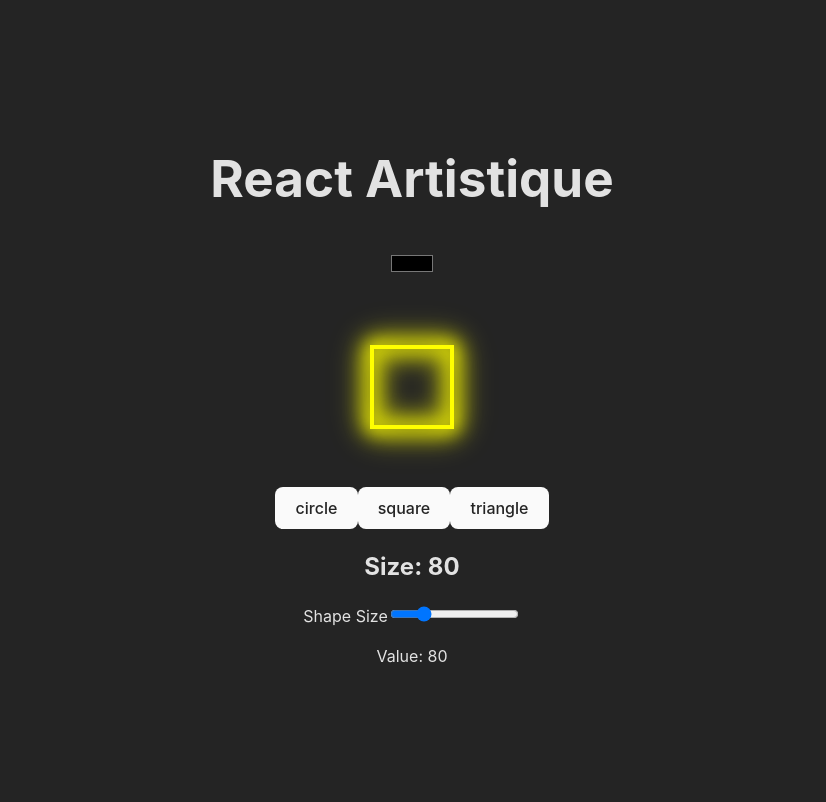
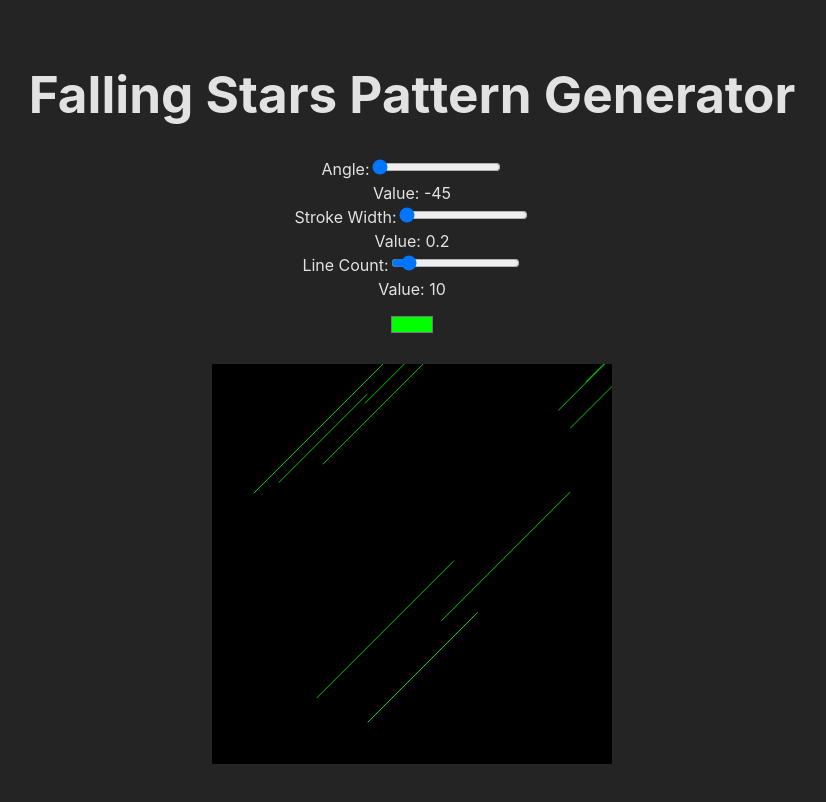
Before and after one commit to Marat200118/React-Artistique, a React (Vite) app: page / in a window 1280 px wide. Shown: the top 802 px of the page, without its empty margins (228-1054 px from the left). Built offline with nearby package versions, Linux system fonts and the light colour scheme.

Commit message:
changed the concept a bit

```diff
--- a/src/App.css
+++ b/src/App.css
@@ -45,9 +45,11 @@ svg {
   display: flex;
   align-items: center;
   justify-items: center;
-  width: 200px;
-  height: 200px;
+  width: 400px;
+  height: 400px;
   margin: 0 auto;
+  margin-top: 1rem;
+  margin-bottom: 3rem;
 }
 
 input {
--- a/src/App.jsx
+++ b/src/App.jsx
@@ -1,35 +1,50 @@
+// App.jsx
 import React, { useState } from 'react';
 import './App.css';
 import Slider from './components/Slider';
-import ShapeButton from './components/ShapeButton';
-import Svg from './components/Svg';
-import ColorPicker from './components/ColorPicker';
+import LinePatternGenerator from './components/LinePatternGenerator';
+import ColorPicker from './components/ColorPicker'; // Import the ColorPicker component
 
-function App() {
-  const [size, setSize] = useState(Math.floor(Math.random() * 100) + 1);
-  const [currentShape, setCurrentShape] = useState('square');
-  const [color, setColor] = useState('yellow');
+const App = () => {
+  const [strokeWidth, setStrokeWidth] = useState(0.2);
+  const [lineCount, setLineCount] = useState(10);
+  const [angle, setAngle] = useState(-45); // Default angle to match the fixedAngle in LinePatternGenerator
+  const [lineColor, setLineColor] = useState('#00FF00');
 
   return (
     <div className="App">
       <header className="App-header">
-        <h1>React Artistique</h1>
-        <ColorPicker color={color} onColorChange={setColor} />
-        <Svg currentShape={currentShape} size={size} color={color} />
-        <div>
-          <ShapeButton shapeName="circle" setCurrentShape={setCurrentShape} />
-          <ShapeButton shapeName="square" setCurrentShape={setCurrentShape} />
-          <ShapeButton shapeName="triangle" setCurrentShape={setCurrentShape} />
-        </div>
-        <h2>Size: {size}</h2>
+        <h1>Falling Stars Pattern Generator</h1>
         <Slider
-          min={50}
-          max={180}
-          label="Shape Size"
-          value={size}
-          onValueChange={(newValue) => {
-            setSize(parseInt(newValue));
-          }}
+          max={360}
+          min={0}
+          label="Angle"
+          value={angle}
+          onChange={setAngle}
+        />
+        <Slider
+          max={2}
+          min={0.1}
+          label="Stroke Width"
+          value={strokeWidth}
+          onChange={setStrokeWidth}
+        />
+        <Slider
+          max={100}
+          min={1}
+          label="Line Count"
+          value={lineCount}
+          onChange={setLineCount} // Update this to directly set the line count
+        />
+        <ColorPicker
+          color={lineColor}
+          onColorChange={setLineColor} // Update this to directly set the line color
+        />
+        <LinePatternGenerator
+          lineCount={lineCount}
+          strokeWidth={strokeWidth}
+          lineColor={lineColor}
+          angle={angle} // Pass the angle state to the LinePatternGenerator
         />
       </header>
     </div>
--- /dev/null
+++ b/src/components/LinePatternGenerator.jsx
@@ -0,0 +1,51 @@
+// LinePatternGenerator.jsx
+import React from 'react';
+import PropTypes from 'prop-types';
+
+const LinePatternGenerator = ({ lineCount, strokeWidth, lineColor, angle }) => {
+  // Helper function to generate random values within a range
+  const randomInRange = (min, max) => Math.random() * (max - min) + min;
+
+  const lines = Array.from({ length: lineCount }, (_, i) => {
+    // Random starting points for x and y within the SVG viewbox
+    const x1 = randomInRange(0, 100);
+    const y1 = randomInRange(0, 100);
+    const lineLength = randomInRange(30, 60); // Adjust max length as needed
+
+    // Use the angle prop to set the direction of all lines
+    const x2 = x1 + lineLength * Math.cos((angle * Math.PI) / 180);
+    const y2 = y1 + lineLength * Math.sin((angle * Math.PI) / 180);
+
+    return (
+      <line
+        key={i}
+        x1={`${x1}%`}
+        y1={`${y1}%`}
+        x2={`${x2}%`}
+        y2={`${y2}%`}
+        stroke={lineColor}
+        strokeWidth={strokeWidth}
+      />
+    );
+  });
+
+  return (
+    <svg
+      viewBox="0 0 100 100"
+      width="100%"
+      height="100%"
+      style={{ backgroundColor: 'black' }}
+    >
+      {lines}
+    </svg>
+  );
+};
+
+LinePatternGenerator.propTypes = {
+  lineCount: PropTypes.number.isRequired,
+  strokeWidth: PropTypes.number.isRequired,
+  lineColor: PropTypes.string.isRequired,
+  angle: PropTypes.number.isRequired,
+};
+
+export default LinePatternGenerator;
--- a/src/components/ShapeButton.jsx
+++ /dev/null
@@ -1,11 +0,0 @@
-import React from 'react';
-
-const ShapeButton = ({ shapeName, setCurrentShape }) => {
-  return (
-    <button onClick={() => setCurrentShape(shapeName)}>
-      {shapeName}
-    </button>
-  );
-};
-
-export default ShapeButton;
--- a/src/components/Slider.jsx
+++ b/src/components/Slider.jsx
@@ -1,34 +1,38 @@
-import React, { useState } from 'react';
-import PropTypes from 'prop-types'
+import React from 'react';
+import PropTypes from 'prop-types';
 
-const Slider = ({ min, max, label, onValueChange, value }) => {
-
-  const handleChange = (event) => {
-    onValueChange(event.target.value);
+const Slider = ({ min, max, value, onChange, label }) => {
+  const handleSliderChange = (e) => {
+    onChange(e.target.value);
   };
 
   return (
-   <div>
-    <span>{label}</span>
+    <div className="slider-container">
+      <label>
+        {label}:
         <input
           type="range"
           min={min}
           max={max}
           value={value}
-        onChange={handleChange}
+          onChange={handleSliderChange}
         />
-      <p>Value: {value}</p>
+      </label>
+      <div>Value: {value}</div>
     </div>
-  )
+  );
 };
 
 Slider.propTypes = {
   min: PropTypes.number.isRequired,
   max: PropTypes.number.isRequired,
-  label: PropTypes.string.isRequired,
-  onValueChange: PropTypes.func.isRequired,
   value: PropTypes.number.isRequired,
-}
+  onChange: PropTypes.func.isRequired,
+  label: PropTypes.string
+};
 
+Slider.defaultProps = {
+  label: 'Slider'
+};
 
 export default Slider;
--- a/src/components/Svg.jsx
+++ /dev/null
@@ -1,49 +0,0 @@
-import React from 'react';
-
-const Svg = ({ currentShape, size, color = 'red' }) => {
-  const svgSize = 200;
-  const center = svgSize / 2;
-
-  const renderShape = () => {
-
-    const sharedProps = {
-      stroke: color,
-      strokeWidth: "4",
-      fill: "none",
-      className: "neon"
-    };
-
-    switch (currentShape) {
-      case 'circle':
-        return <circle {...sharedProps} cx={center} cy={center} r={size / 2} />;
-      case 'square':
-      case 'default':
-        const squareX = center - size / 2;
-        const squareY = center - size / 2;
-        return <rect {...sharedProps} x={squareX} y={squareY} width={size} height={size} />;
-      case 'triangle':
-        const halfSize = size / 2;
-        const trianglePoints = [
-          { x: center, y: center - halfSize },
-          { x: center - halfSize, y: center + halfSize },
-          { x: center + halfSize, y: center + halfSize }
-        ];
-        const pathData = `M ${trianglePoints[0].x},${trianglePoints[0].y} L ${trianglePoints[1].x},${trianglePoints[1].y} L ${trianglePoints[2].x},${trianglePoints[2].y} Z`;
-        return <path {...sharedProps} d={pathData} />;
-    }
-  };
-
-  return (
-    <>
-    <svg viewBox={`0 0 ${svgSize} ${svgSize}`} width="200" height="200"
-    style={{
-      filter: `drop-shadow(0 0 8px ${color}) drop-shadow(0 0 10px ${color}) drop-shadow(0 0 12px ${color})`,
-    }}
-    >
-      {renderShape()}
-    </svg>
-    </>
-  );
-};
-
-export default Svg;
```
Lines whose indentation alone changed are shown as unchanged.
